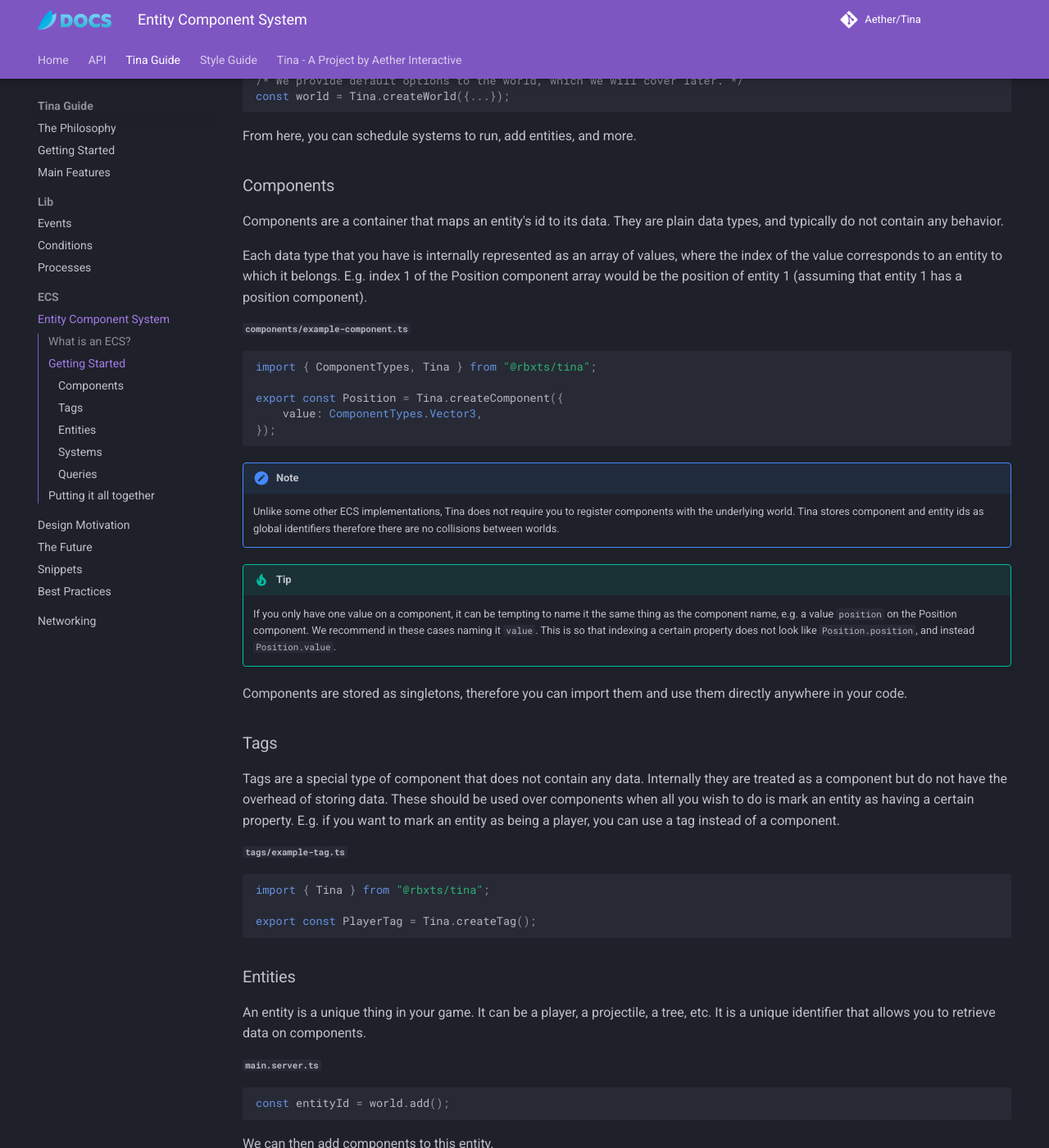
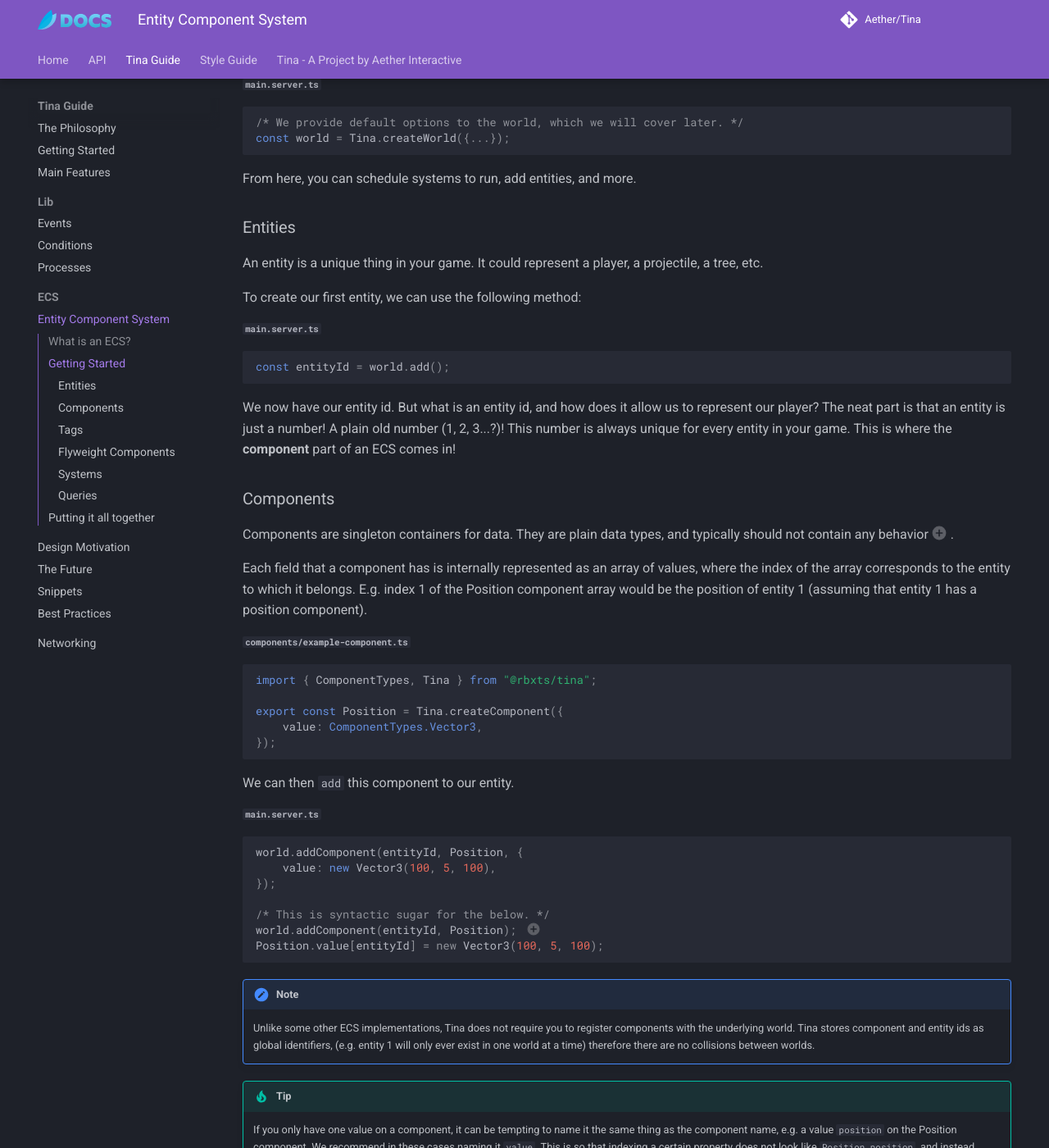
Before and after one commit to AetherInteractiveLtd/docs, an MkDocs documentation site: the page built from docs/intro/tina/ecs/ecs.md, in a window 1280 px wide and 1400 px high, scrolled down 838 px. Shown: the whole window at 82% size. Built offline with MkDocs 1.6.1 and Material for MkDocs 9.7.7, drawn with Linux system fonts in a browser that asks for light colours; comment, search, counter and statistics services are not loaded; some of the changed text lies outside the part shown.

Commit message:
docs: update ecs docs

````diff
--- a/docs/intro/tina/ecs/ecs.md
+++ b/docs/intro/tina/ecs/ecs.md
@@ -1,6 +1,7 @@
+
 # Using the ECS
 
-The ECS (Entity Component System) is a core feature of Tina.
+The ECS (Entity Component System) is a core feature of Tina, that allows a user to represent "things in the world", in a data-driven approach. Rather than representing objects through the typical use of practices such as OOP and inheritance, we take a pure composition approach that gives us the ability to build abstract instances through the sum of their components alone.
 
 ## What is an ECS?
 
@@ -21,9 +22,9 @@
 
 For more in-depth information, check out [this FAQ](https://github.com/SanderMertens/ecs-faq) from the creator of [Flecs](https://github.com/SanderMertens/flecs).
 
-## Getting **Started**
+## Getting Started
 
-To get started with the ECS, first, you need to create a new `world`. The world is the main entry point for the ECS, and nearly all functionality will be accessed through it.
+To get started with the ECS, first, you need to create a new `world`. The world is the main entry point for the ECS, and nearly all functionality will be accessed through it. The world is considered a container for your data.
 
 Typically you will only need one world per game, but there is no restriction on the number of worlds that can be created.
 
@@ -36,11 +37,26 @@
 
 From here, you can schedule systems to run, add entities, and more.
 
+### Entities
+
+An entity is a unique thing in your game. It could represent a player, a projectile, a tree, etc.
+
+To create our first entity, we can use the following method:
+
+<h5 a><strong><code>main.server.ts</code></strong></h5>
+```ts
+const entityId = world.add();
+```
+
+We now have our entity id. But what is an entity id, and how does it allow us to represent our player? The neat part is that an entity is just a number! A plain old number (1, 2, 3...?)! This number is always unique for every entity in your game. This is where the **component** part of an ECS comes in!
+
 ### Components
+Components are singleton containers for data. They are plain data types, and typically should not contain any behavior(1).
+{ .annotate }
 
-Components are a container that maps an entity's id to its data. They are plain data types, and typically do not contain any behavior.
+1. Sometimes it can be useful to have functions such as getters and setters within components, but since we shouldn't be using these in Roblox-TS anyway, this point is kind of moot.
 
-Each data type that you have is internally represented as an array of values, where the index of the value corresponds to an entity to which it belongs. E.g. index 1 of the Position component array would be the position of entity 1 (assuming that entity 1 has a position component).
+Each field that a component has is internally represented as an array of values, where the index of the array corresponds to the entity to which it belongs. E.g. index 1 of the Position component array would be the position of entity 1 (assuming that entity 1 has a position component).
 
 <h5 a><strong><code>components/example-component.ts</code></strong></h5>
 
@@ -52,39 +68,7 @@
 });
 ```
 
-!!! Note
-
-    Unlike some other ECS implementations, Tina does not require you to register components with the underlying world. Tina stores component and entity ids as global identifiers therefore there are no collisions between worlds.
-
-!!! Tip
-
-    If you only have one value on a component, it can be tempting to name it the same thing as the component name, e.g. a value `position` on the Position component. We recommend in these cases naming it `value`. This is so that indexing a certain property does not look like `Position.position`, and instead `Position.value`.
-
-Components are stored as singletons, therefore you can import them and use them directly anywhere in your code.
-
-### Tags
-
-Tags are a special type of component that does not contain any data. Internally they are treated as a component but do not have the overhead of storing data. These should be used over components when all you wish to do is mark an entity as having a certain property. E.g. if you want to mark an entity as being a player, you can use a tag instead of a component.
-
-<h5 a><strong><code>tags/example-tag.ts</code></strong></h5>
-
-```ts
-import { Tina } from "@rbxts/tina";
-
-export const PlayerTag = Tina.createTag();
-```
-
-### Entities
-
-An entity is a unique thing in your game. It can be a player, a projectile, a tree, etc. It is a unique identifier that allows you to retrieve data on components.
-
-<h5 a><strong><code>main.server.ts</code></strong></h5>
-
-```ts
-const entityId = world.add();
-```
-
-We can then add components to this entity.
+We can then `add` this component to our entity.
 
 <h5 a><strong><code>main.server.ts</code></strong></h5>
 
@@ -94,12 +78,56 @@
 });
 
 /* This is syntactic sugar for the below. */
-world.addComponent(entityId, Position);
+world.addComponent(entityId, Position); /* (1)! */
 Position.value[entityId] = new Vector3(100, 5, 100);
+```
+{ .annotate }
 
-...
+1. If an entity already has the given component, the component will not be added to the entity again, and the data will not be updated. If you need to ensure that the component data changes, check first if the entity has the component.
 
-world.addTag(entityId, PlayerTag);
+
+!!! Note
+
+    Unlike some other ECS implementations, Tina does not require you to register components with the underlying world. Tina stores component and entity ids as global identifiers, (e.g. entity 1 will only ever exist in one world at a time) therefore there are no collisions between worlds.
+
+!!! Tip
+
+    If you only have one value on a component, it can be tempting to name it the same thing as the component name, e.g. a value `position` on the Position component. We recommend in these cases naming it `value`. This is so that indexing a certain property does not look like `Position.position`, and instead `Position.value`.
+
+
+### Tags
+
+Tags are a special type of component that do not contain any data. Internally they are treated as a component but do not have the overhead of data storage. These should be used over components when all you wish to do is mark an entity as having a certain property. E.g. if you want to mark an entity as being an "enemy", you could use a tag instead of a component.
+
+<h5 a><strong><code>tags/example-tag.ts</code></strong></h5>
+
+```ts
+import { Tina } from "@rbxts/tina";
+
+export const EnemyTag = Tina.createTag();
+
+world.addTag(enemyEntityId, EnemyTag);
+```
+
+### Flyweight Components
+
+A flyweight is a design pattern that is useful for minimizing memory usage when similar objects should share the same data.
+
+Flyweight components are an abstraction over this idea. Rather than the component object holding an array of values for each entity, the flyweight component has only a singular storage object.
+
+This component can then be added to any entity, and easily use the data where required.
+
+<h5 a><strong><code>tags/example-flyweight.ts</code></strong></h5>
+
+```ts
+import { Tina } from "@rbxts/tina"
+
+export const Zombie = Tina.createFlyweight({
+    Texture: "rbxassetid://11688231106"
+    Sound: "rbxassertid://1838569831"
+})
+
+world.addComponent(entityId, Zombie);
 ```
 
 ### Systems
@@ -113,7 +141,7 @@
 ```ts
 import { System } from "@rbxts/tina";
 
-export const ExampleSystem = new (class ExampleSystem extends System {
+export class ExampleSystem extends System {
     constructor() {
         // You can set system options in the super call, or below. We'd
         // recommend sticking to one or the other.
@@ -129,8 +157,34 @@
     public onUpdate(world: World) {
         print("Hello, world!");
     }
-})();
+};
 ```
+
+Systems have a few lifecycle methods that you can opt into.
+
+#### Prepare
+
+This is the only asynchronous lifecycle method allowed in a system. It is called when the world is first created and allows you to perform any setup logic. The world is not accessible at this point, so you should not attempt to use it. The system will not be scheduled until this method resolves.
+
+
+#### Initialize
+
+This is called when the system is first scheduled. This is useful for setting up any data that you need to use in the system, such as creating entities that you will use later on.
+
+
+#### Configure Queries
+
+This is called when the system is first scheduled. This is useful for setting up any queries that you need to use in the system (see [Queries](#queries)).
+
+
+#### OnUpdate
+
+This is called every time the execution group fires. This is where you should perform any logic that you want to run regularly, and is where the majority of your gameplay logic should be.
+
+
+#### Cleanup
+
+This is called when the system is unscheduled. This is useful for cleaning up any data that you created in the system. Typically most systems will never be unscheduled and run for the lifetime of the world, so this function will not typically be used.
 
 ### Queries
 
@@ -147,18 +201,16 @@
 const position = Position.value;
 const velocity = Velocity.value;
 
-export const ExampleSystem = new(class ExampleSystem extends System {
+export class QuerySystem extends System {
     private movementQuery!: Query;
 
     constructor() {
-        super({
-            executionGroup = RunService.PreSimulation,
-        });
+        super();
     }
 
     /**
      * Configure queries is automatically called when the system is scheduled.
-     * We can use this to setup any queries that we need.
+     * We can use this to create any queries that we need.
      */
     public configureQueries(world: World) {
         this.movementQuery = world.createQuery(ALL(Position, Velocity));
@@ -166,11 +218,11 @@
 
     /** onUpdate will be called every time the execution group fires. */
     public onUpdate(world: World) {
-        this.movementQuery.forEach(entityId => {
+        for (const entityId of this.movementQuery.iter()) {
             // Every time we enter this system, we will get every entityId that
             // has both a Position and Velocity component.
             position[entityId] = position[entityId].add(velocity[entityId]);
-        });
+        };
     }
 })();
 ```
````
Also changed, not shown: other parts of docs/intro/tina/ecs/ecs.md (+4 -2 lines).
